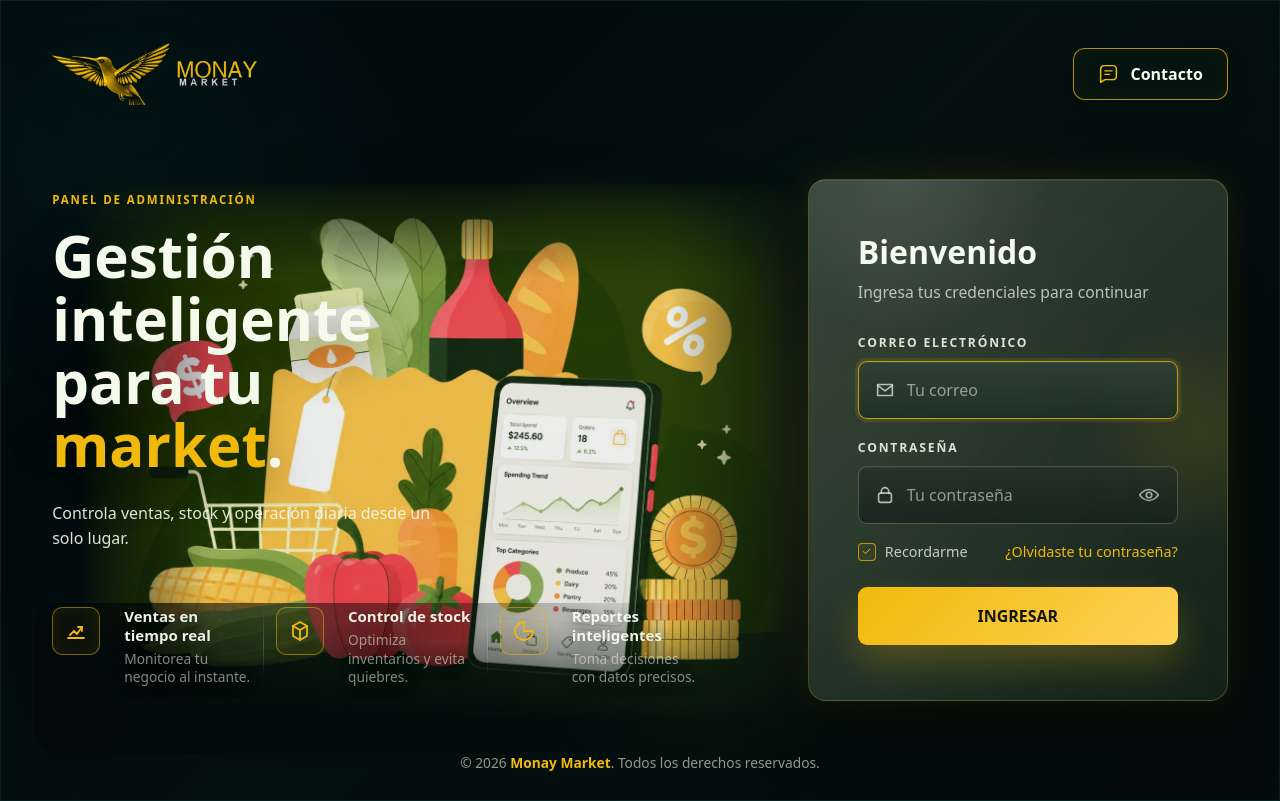
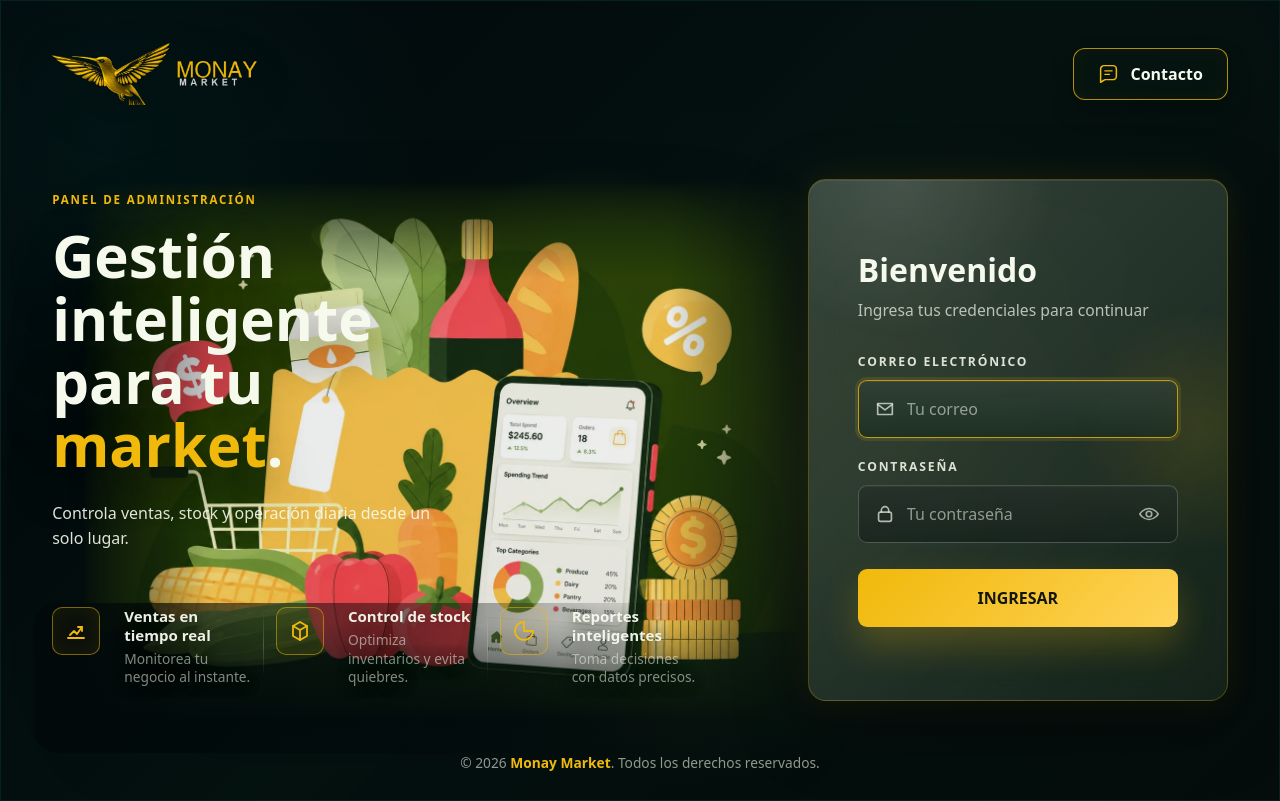
Before and after one commit to michael-urzua-y/monay-market, a Flask app: page /login in a window 1280 px wide. Run offline with Flask 3, Linux system fonts and the light colour scheme.

Commit message:
chore: eliminar 'Recordarme' y '¿Olvidaste tu contraseña?' del login

```diff
--- a/dashboard/templates/login.html
+++ b/dashboard/templates/login.html
@@ -143,19 +143,6 @@
                                     </svg>
                                 </button>
                             </div>
-                        </div>
-
-                        <div class="login-options">
-                            <label class="remember-check" for="remember">
-                                <input type="checkbox" id="remember" name="remember" checked>
-                                <span aria-hidden="true">
-                                    <svg viewBox="0 0 24 24" focusable="false">
-                                        <path d="m6 12 4 4 8-8"/>
-                                    </svg>
-                                </span>
-                                Recordarme
-                            </label>
-                            <p class="login-forgot">¿Olvidaste tu contraseña?</p>
                         </div>
 
                         <button type="submit" class="login-btn">Ingresar</button>
```
